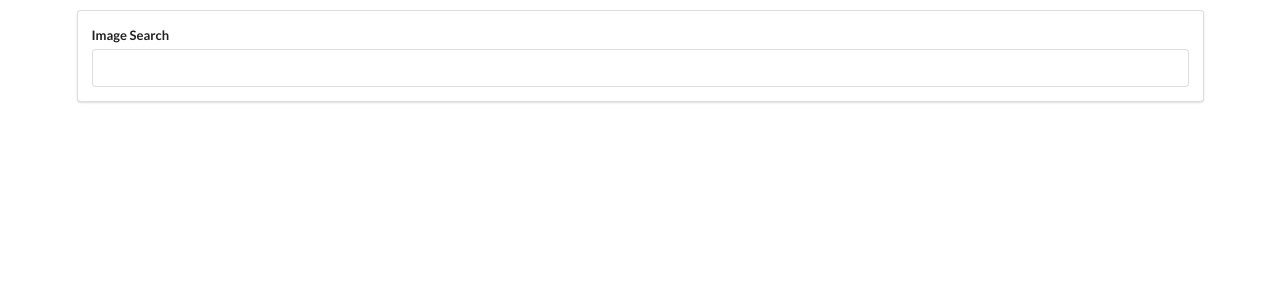
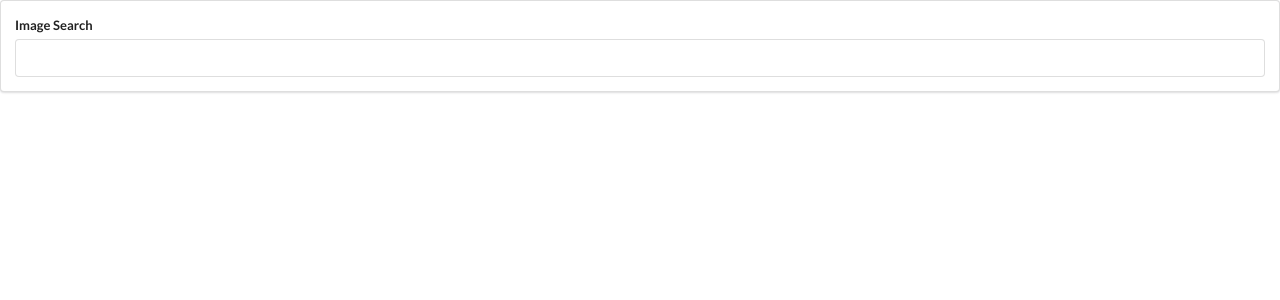
Before and after one commit to blpup/React, a React (Create React App) app in the folder pics/: page / in a window 1280 px wide. Shown: the top 300 px of the page. Built offline with nearby package versions, Linux system fonts and the light colour scheme.

Commit message:
Update App.js

```diff
--- a/pics/src/components/App.js
+++ b/pics/src/components/App.js
@@ -1,13 +1,28 @@
 import React from 'react';
-import SearchBar from './SearchBar';
 
 
-const App = () => {
-  return (
-    <div className="ui container" style={{marginTop: '10px'}}>
-      <SearchBar />
-    </div>
-  )
+class SearchBar extends React.Component {
+  state = {
+    term: ''
+  };
+
+  onFormSubmit = (event) => {
+    event.preventDefault();
+    this.props.onSubmit(this.state.term);
+  }
+
+  render() {
+    return (
+      <div className="ui segment">
+        <form onSubmit={this.onFormSubmit} className="ui form">
+          <div className="field">
+            <label>Image Search</label>
+            <input type="text" value={this.state.term} onChange={(e) => this.setState({term: e.target.value})} />
+          </div>
+        </form>
+      </div>
+    )
+  }
 }
 
-export default App;
+export default SearchBar;
```
